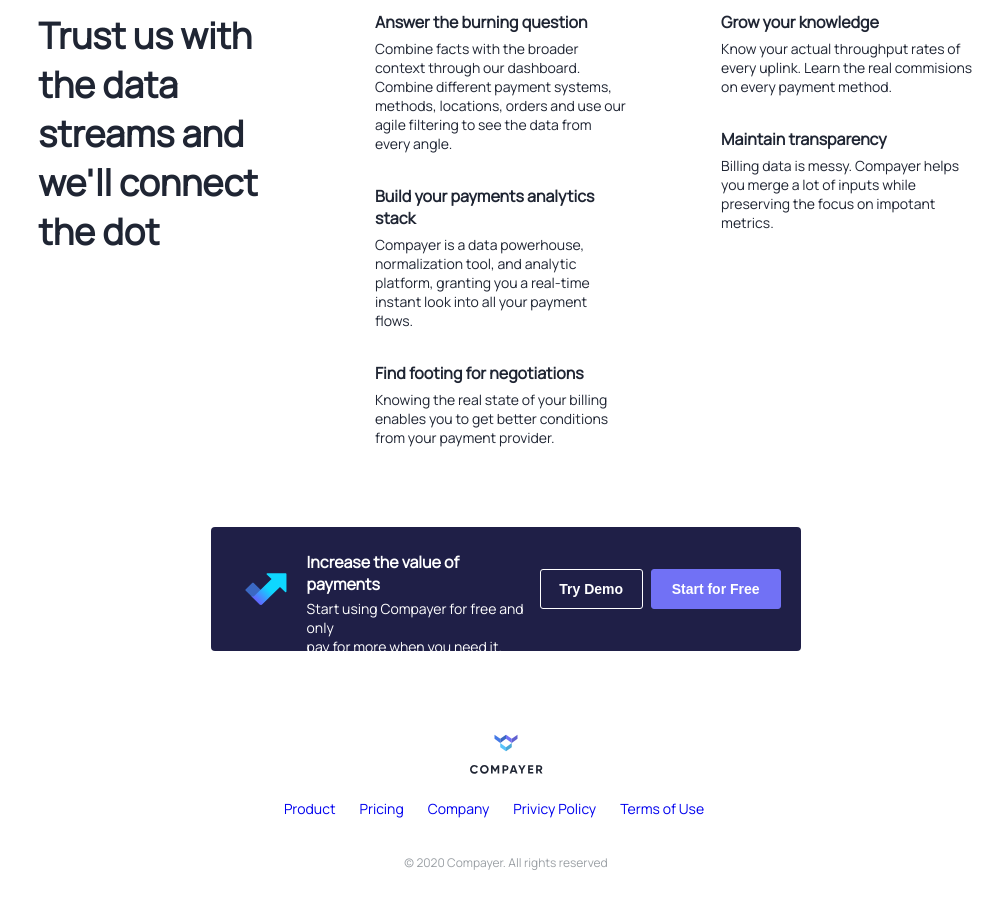
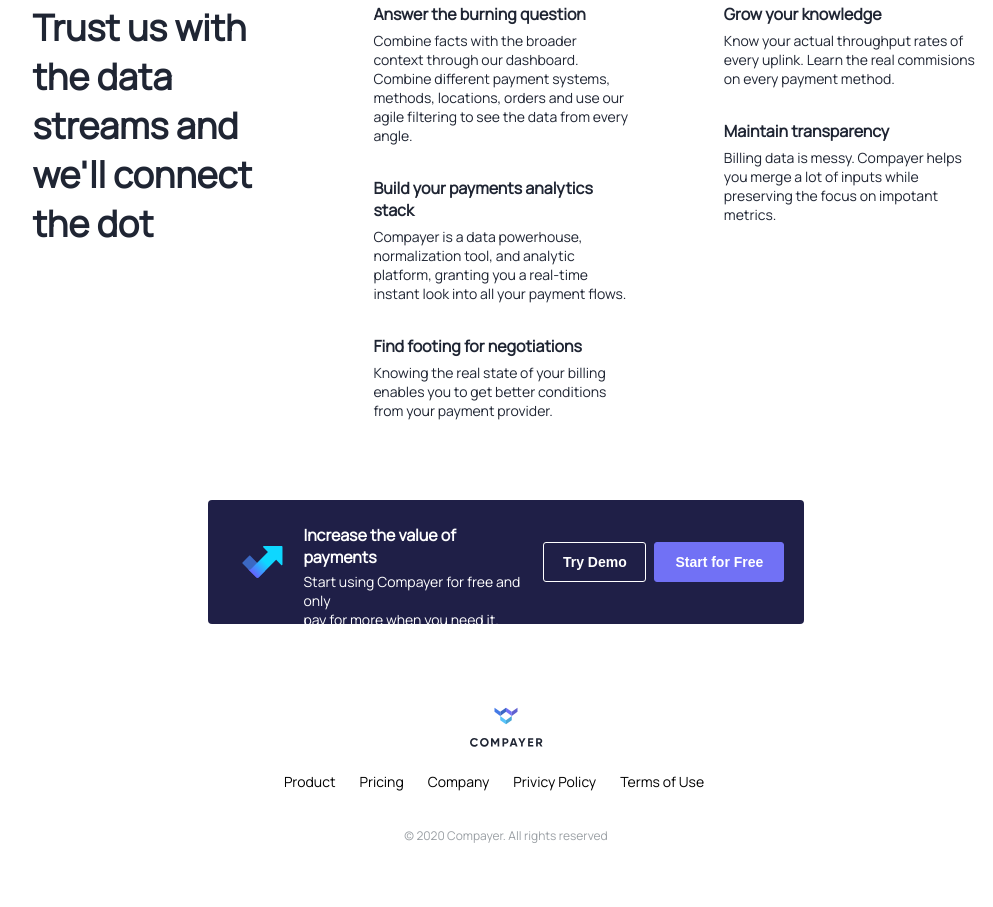
Before and after one commit to vesterlis/Compayer, a plain HTML site: page index.html in a window 1280 px wide. Shown: the part 919-1826 px from the top of the page, without its empty margins (134-1127 px from the left). After the commit the page ends 1799 px from the top, so only its background shows below. Drawn offline with Linux system fonts and the light colour scheme.

Commit message:
Draft #7
Убрала маржин у body, изменила цвет фона у кнопки .demo на transparant, изменила цвет ссылок в соответствии  с макетом на чёрный

```diff
--- a/style.css
+++ b/style.css
@@ -2,6 +2,7 @@
 body    {
     font-family: 'Manrope', sans-serif;
     color: #1F2533;
+    margin: 0;
 }
 
 .up  {
@@ -45,6 +46,7 @@ margin: 16px 6px 16px 16px;
     text-decoration: none;
     display: block;
     margin-right: 24px;
+    color: black;
 }
 
 
@@ -143,6 +145,7 @@ font-size: 16px;
     border-radius: 3px;
     color:  #7171F5;
     border: 1px solid #7171f5;
+    background-color: transparent;
     font-weight: bold;
     font-size: 14px;
     line-height: 20px;
@@ -260,7 +263,7 @@ font-size: 12px;
     border-radius: 3px;
     color: white;
     border: 1px solid white;
-    background-color:  #1F1F47;
+    background-color:  transparent;
     font-weight: bold;
     font-size: 14px;
     line-height: 20px;
@@ -300,6 +303,7 @@ height: 24px;
     text-decoration: none;
     display: block;
     margin-right: 24px;
+    color: black;
 }
 
 .down__menu  {
```
